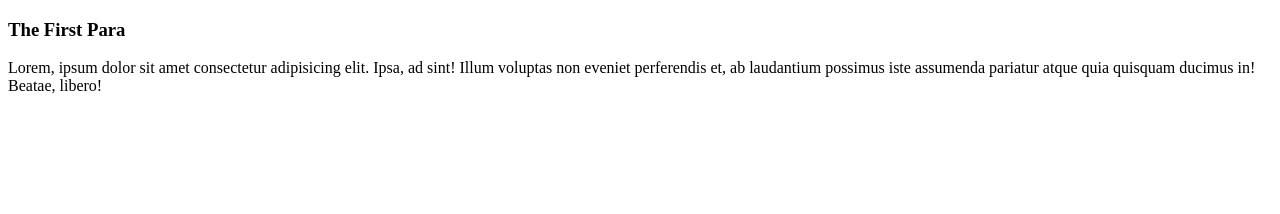
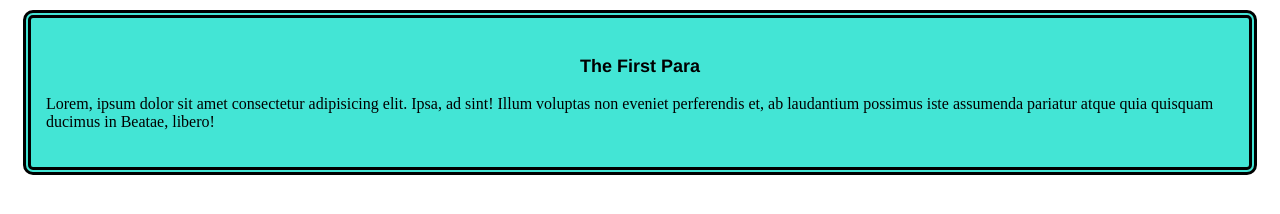
Before and after one commit to G-S-Sidd/The-Real-Repo, a plain HTML site: page index.html in a window 1280 px wide. Drawn offline with Linux system fonts and the light colour scheme.

Commit message:
added div and a class

```diff
--- a/index.html
+++ b/index.html
@@ -4,11 +4,12 @@
     <meta charset="UTF-8">
     <meta name="viewport" content="width=device-width, initial-scale=1.0">
     <title>My First Repo</title>
+    <link rel="stylesheet" href="styles/hola.css">
 </head>
 <body>
     <div>
-        <h3>The First Para</h3>
-        <p>Lorem, ipsum dolor sit amet consectetur adipisicing elit. Ipsa, ad sint! Illum voluptas non eveniet perferendis et, ab laudantium possimus iste assumenda pariatur atque quia quisquam ducimus in! Beatae, libero!</p>
+        <h3 class="FO">The First Para</h3>
+        <p>Lorem, ipsum dolor sit amet consectetur adipisicing elit. Ipsa, ad sint! Illum voluptas non eveniet perferendis et, ab laudantium possimus iste assumenda pariatur atque quia quisquam ducimus in Beatae, libero!</p>
     </div>
 </body>
 </html>
--- /dev/null
+++ b/styles/hola.css
@@ -0,0 +1,13 @@
+div{
+    background-color: rgba(42, 226, 208, 0.883);
+    margin: 10px 15px;
+    border: double;
+    border-radius: 10px;
+    padding: 20px 15px;
+    border-width: 8px;
+}
+.FO{
+    text-align: center;
+    font-family: 'Franklin Gothic Medium', 'Arial Narrow', Arial, sans-serif;
+    font-size: large;
+}
```
